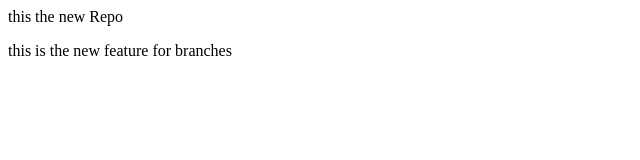
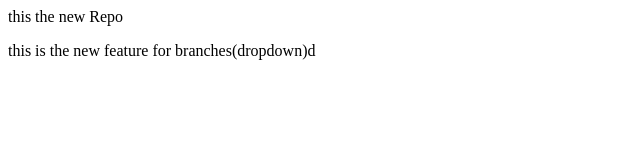
Before and after one commit to Khadar1209/localrepo, a plain HTML site: page index.html in a window 1280 px wide. Shown: the full height of the page, 0-640 px from the left. Drawn offline with Linux system fonts and the light colour scheme.

Commit message:
add dropdown

```diff
--- a/index.html
+++ b/index.html
@@ -1,2 +1,2 @@
 <p>this the new Repo</p>
-<p>this is the new feature for branches</p>
+<p>this is the new feature for branches(dropdown)d</p>
```
